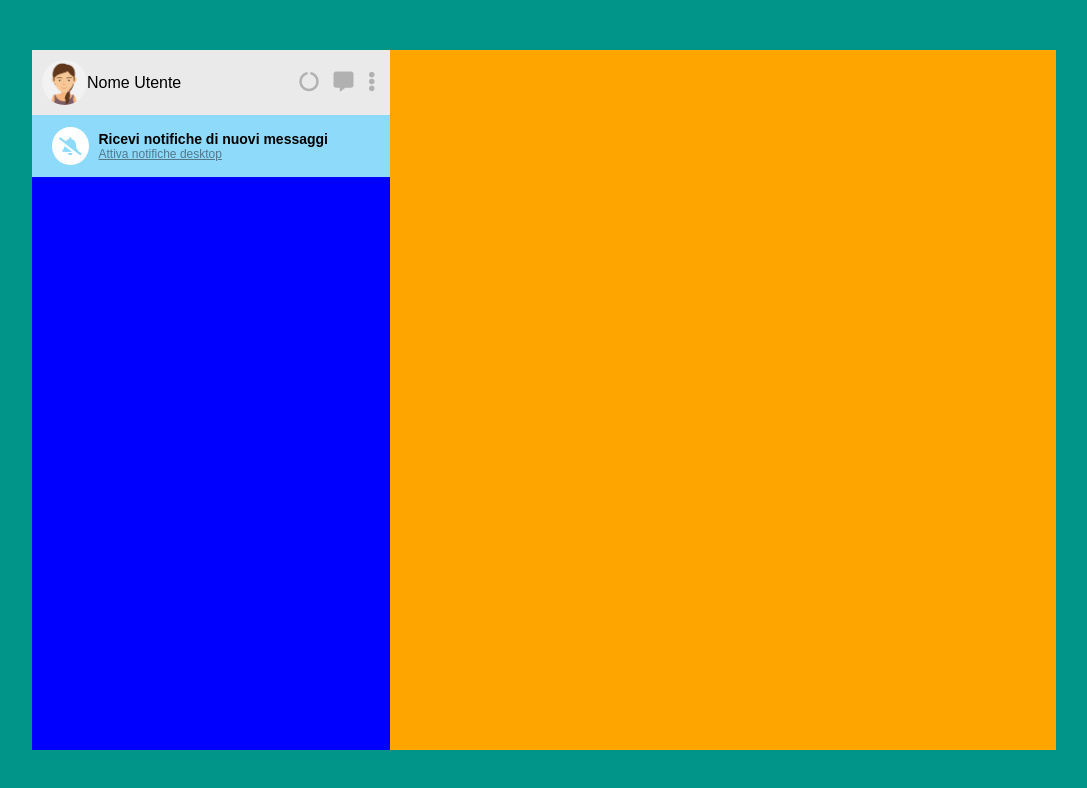
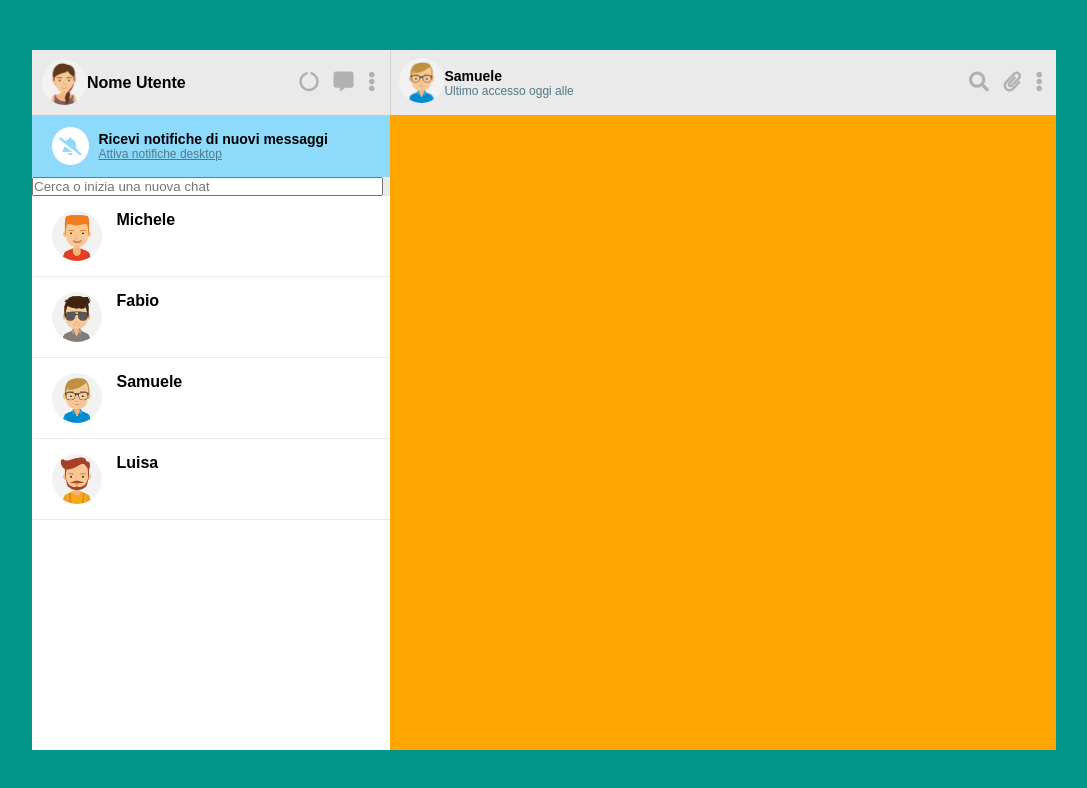
Before and after one commit to Deki97/vue-boolzapp, a plain HTML site: page milestone-1/index.html in a window 1280 px wide. Shown: the whole page, without its empty margins (96-1183 px from the left). Drawn offline with nearby package versions, Linux system fonts and the light colour scheme.

Commit message:
right column

```diff
--- a/milestone-1/css/style.css
+++ b/milestone-1/css/style.css
@@ -16,6 +16,10 @@ img {
 
 i {
     font-size: 20px;
+}
+
+ul {
+    list-style-type: none;
 }
 /* END COMMON */
 
@@ -37,7 +41,7 @@ i {
     width: 35%;
 
     /* test */
-    background-color: blue;
+    background-color: white;
     height: 700px;
 }
 
@@ -59,6 +63,10 @@ i {
 .my-user-info {
     display: flex;
     align-items: center;
+}
+
+.my-user-info span {
+    font-weight: bold;
 }
 
 .my-user {
@@ -109,3 +117,67 @@ i {
 .notifications-text {
     padding-left: 10px;
 }
+
+/* Search chats */
+input {
+    width: 98%;
+    margin: auto;
+}
+
+.search-chats {
+    background-color: #eaeaea;
+}
+
+/* Users list */
+.users-list img {
+    width: 50px;
+    border-radius: 50%;
+    vertical-align: text-top;
+}
+
+.users-list span {
+    padding-left: 10px;
+    font-weight: bold;
+}
+
+ul li {
+    padding: 15px 20px;
+    border-bottom: 1px solid #eaeaea;
+}
+/* END LEFT COLUMN */
+
+
+/* RIGHT COLUMN */
+.current-user {
+    background-color: #eaeaea;
+    border-left: 1px solid lightgrey;
+    padding: 8px;
+    display: flex;
+    justify-content: space-between;
+    align-items: center;
+}
+
+.current-user-image img {
+    width: 45px;
+    border-radius: 50%;
+}
+
+.current-user-name {
+    font-size: 14px;
+    font-weight: bold;
+}
+
+.user-last-seen {
+    font-size: 12px;
+    color: #52798a;
+}
+
+.current-user-info {
+    display: flex;
+    align-items: center;
+}
+
+.current-user-actions i {
+    padding: 0 5px;
+    color: #b1b1b1;
+}
--- a/milestone-1/index.html
+++ b/milestone-1/index.html
@@ -47,13 +47,29 @@
                         </div>
 
                         <div class="search-chats">
+                            <input type="text" placeholder="Cerca o inizia una nuova chat">
 
                         </div>
 
                         <div class="users-list">
-                            <!-- <ul>
-                                <li></li>
-                            </ul> -->
+                            <ul>
+                                <li>
+                                    <img src="img/avatar_1.jpg" alt="Avatar 1">
+                                    <span>Michele</span>
+                                </li>
+                                <li>
+                                    <img src="img/avatar_2.jpg" alt="Avatar 2">
+                                    <span>Fabio</span>
+                                </li>
+                                <li>
+                                    <img src="img/avatar_3.jpg" alt="Avatar 3">
+                                    <span>Samuele</span>
+                                </li>
+                                <li>
+                                    <img src="img/avatar_4.jpg" alt="Avatar 4">
+                                    <span>Luisa</span>
+                                </li>
+                            </ul>
                         </div>
                         <!-- END CHAT LISTS -->
                     </div>
@@ -62,6 +78,29 @@
                 <!-- COLUMN RIGHT -->
                     <div class="column-right">
                         <!-- MAIN ACTIVE CHAT -->
+                        <div class="current-user">
+                            <div class="current-user-info">
+                                <div class="current-user-image">
+                                    <img src="img/avatar_3.jpg" alt="Avatar 3">
+                                </div>
+
+                                <div class="current-user-text">
+                                    <div class="current-user-name">
+                                        Samuele
+                                    </div>
+
+                                    <div class="user-last-seen">
+                                        Ultimo accesso oggi alle
+                                    </div>
+                                </div>
+                            </div>
+
+                            <div class="current-user-actions">
+                                <i class="fas fa-search"></i>
+                                <i class="fas fa-paperclip"></i>
+                                <i class="fas fa-ellipsis-v"></i>
+                            </div>
+                        </div>
                         <!-- END MAIN ACTIVE CHAT -->
                     </div>
                 <!-- END COLUMN RIGHT -->
```
